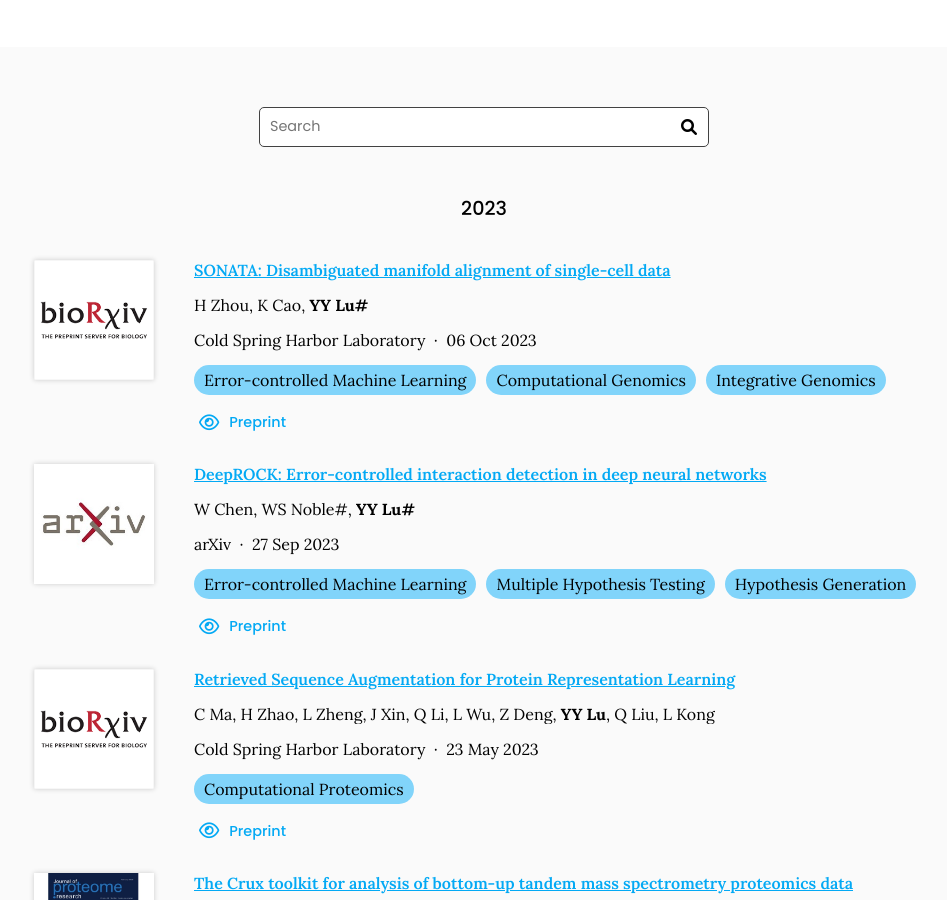
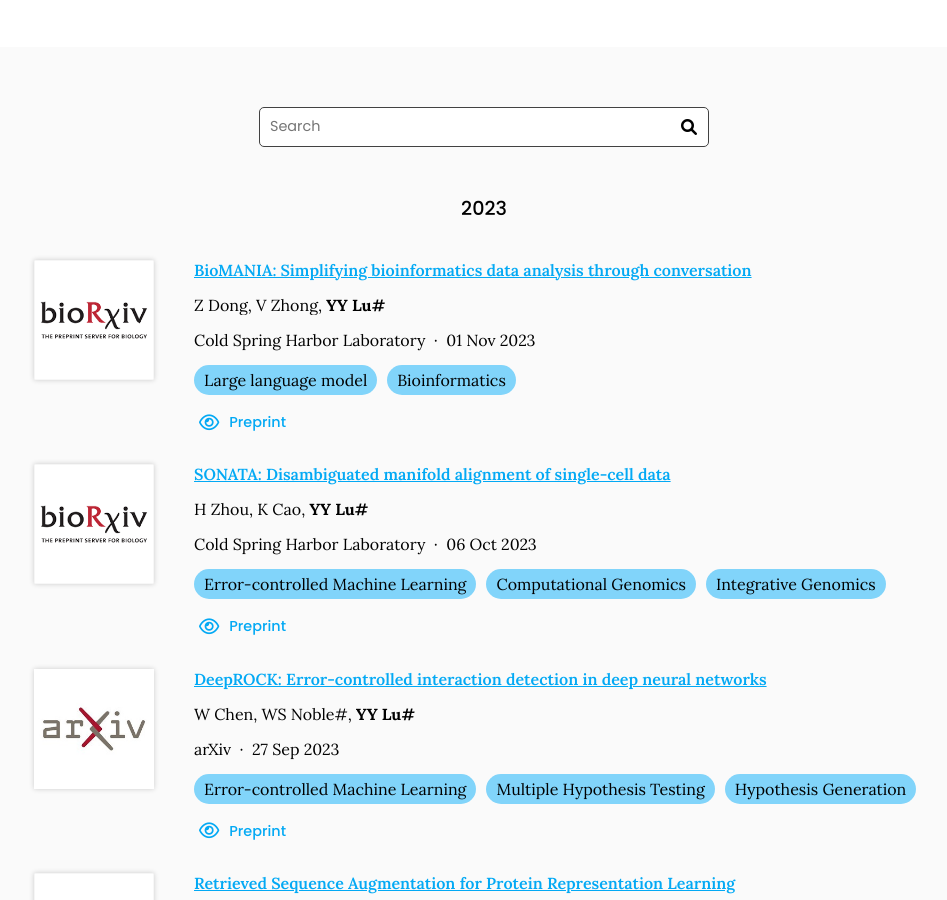
Before and after one commit to batmen-lab/batmen-lab.github.io, a Jekyll site: the page built from research/index.md, in a window 1280 px wide and 900 px high, scrolled down 507 px. Shown: the whole window, without its empty margins (156-1103 px from the left). Built offline with Jekyll 4.4.1, drawn with Linux system fonts in a browser that asks for light colours.

Commit message:
add biomania

```diff
--- a/_data/citations.yaml
+++ b/_data/citations.yaml
@@ -1,6 +1,22 @@
 # DO NOT EDIT, GENERATED AUTOMATICALLY FROM SOURCES.YAML (AND ELSEWHERE)
 # See https://github.com/greenelab/lab-website-template/wiki/Citations
-
+- id: url:https://www.biorxiv.org/content/10.1101/2023.10.29.564479
+  title: 'BioMANIA: Simplifying bioinformatics data analysis through conversation'
+  authors:
+  - Z Dong
+  - V Zhong
+  - <b>YY Lu#</b>
+  publisher: Cold Spring Harbor Laboratory
+  date: '2023-11-01'
+  link: https://www.biorxiv.org/content/10.1101/2023.10.29.564479
+  extra-links:
+  - type: preprint
+    link: https://www.biorxiv.org/content/10.1101/2023.10.29.564479
+    text: Preprint
+  tags:
+  - Large language model
+  - Bioinformatics
+  image: images/tools/biorxiv.png
 - id: url:https://www.biorxiv.org/content/10.1101/2023.10.05.561049
   title: 'SONATA: Disambiguated manifold alignment of single-cell data'
   authors:
```
